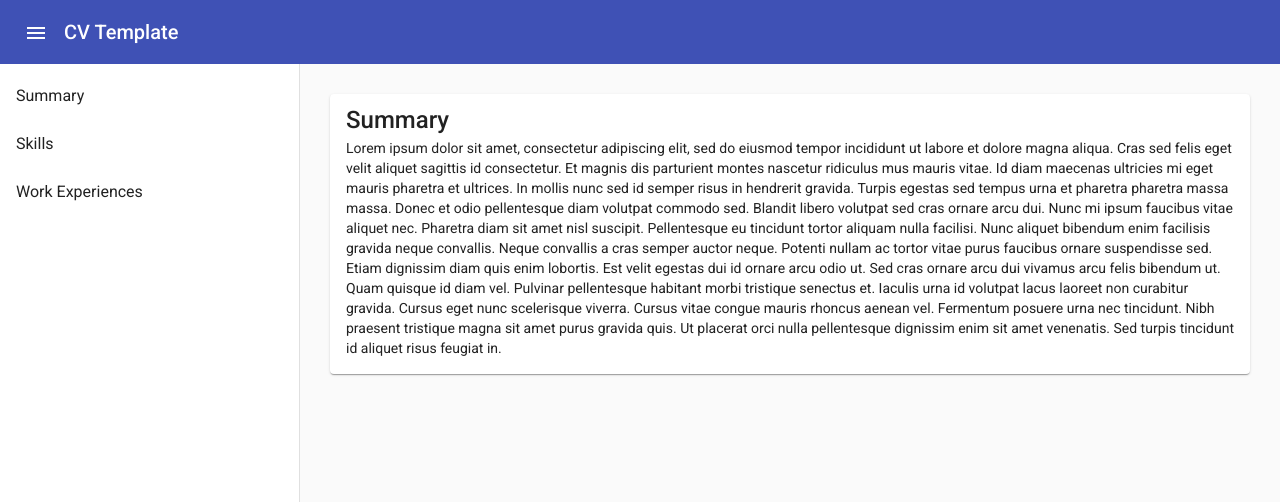
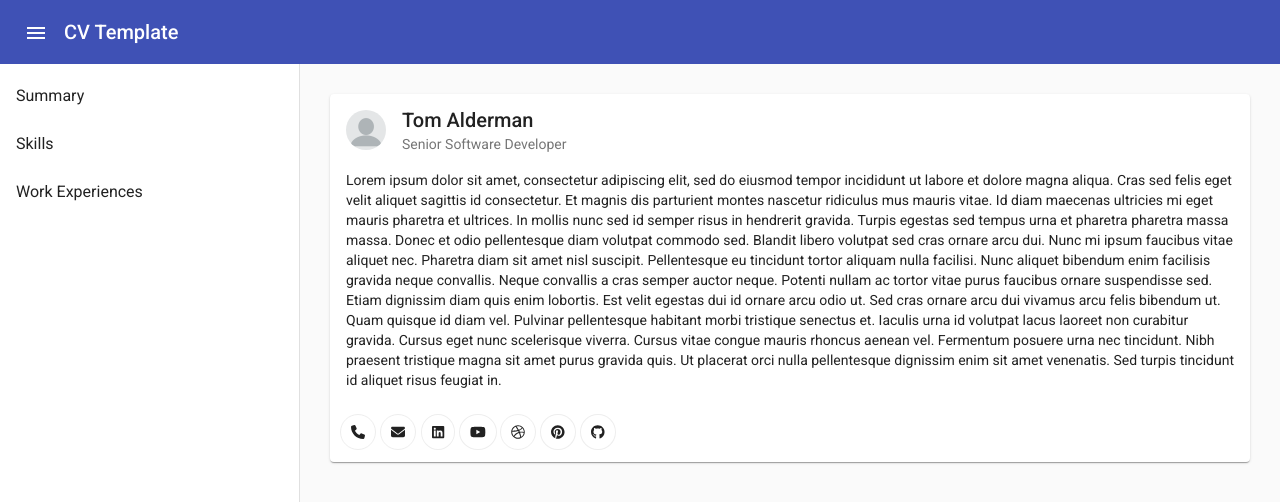
Before and after one commit to amir-nejad/cv-template, an Angular app: page /summary in a window 1280 px wide. Shown: the top 502 px of the page. Built offline with nearby package versions, Linux system fonts and the light colour scheme.

Commit message:
Summary componennt completed.

```diff
--- a/package.json
+++ b/package.json
@@ -20,6 +20,11 @@
     "@angular/platform-browser": "^14.2.0",
     "@angular/platform-browser-dynamic": "^14.2.0",
     "@angular/router": "^14.2.0",
+    "@fortawesome/angular-fontawesome": "^0.11.1",
+    "@fortawesome/fontawesome-svg-core": "^6.2.0",
+    "@fortawesome/free-brands-svg-icons": "^6.2.0",
+    "@fortawesome/free-regular-svg-icons": "^6.2.0",
+    "@fortawesome/free-solid-svg-icons": "^6.2.0",
     "rxjs": "~7.5.0",
     "tslib": "^2.3.0",
     "zone.js": "~0.11.4"
--- a/src/app/summary/summary.component.html
+++ b/src/app/summary/summary.component.html
@@ -1,12 +1,74 @@
 <div class="container">
-  <mat-card class="">
-    <mat-card-title>
-      Summary
-    </mat-card-title>
+  <mat-card>
+    <mat-card-header>
+  <img mat-card-avatar class="rounded-circle" src="../../assets/images/profile.png" alt="profile">
+      <mat-card-title>
+        Tom Alderman
+      </mat-card-title>
+      <mat-card-subtitle>
+        Senior Software Developer
+      </mat-card-subtitle>
+    </mat-card-header>
     <mat-card-content>
-      Lorem ipsum dolor sit amet, consectetur adipiscing elit, sed do eiusmod tempor incididunt ut labore et dolore magna aliqua. Cras sed felis eget velit aliquet sagittis id consectetur. Et magnis dis parturient montes nascetur ridiculus mus mauris vitae. Id diam maecenas ultricies mi eget mauris pharetra et ultrices. In mollis nunc sed id semper risus in hendrerit gravida. Turpis egestas sed tempus urna et pharetra pharetra massa massa. Donec et odio pellentesque diam volutpat commodo sed. Blandit libero volutpat sed cras ornare arcu dui. Nunc mi ipsum faucibus vitae aliquet nec. Pharetra diam sit amet nisl suscipit. Pellentesque eu tincidunt tortor aliquam nulla facilisi. Nunc aliquet bibendum enim facilisis gravida neque convallis. Neque convallis a cras semper auctor neque. Potenti nullam ac tortor vitae purus faucibus ornare suspendisse sed.
+      Lorem ipsum dolor sit amet, consectetur adipiscing elit, sed do eiusmod tempor incididunt ut labore et dolore
+      magna aliqua. Cras sed felis eget velit aliquet sagittis id consectetur. Et magnis dis parturient montes nascetur
+      ridiculus mus mauris vitae. Id diam maecenas ultricies mi eget mauris pharetra et ultrices. In mollis nunc sed id
+      semper risus in hendrerit gravida. Turpis egestas sed tempus urna et pharetra pharetra massa massa. Donec et odio
+      pellentesque diam volutpat commodo sed. Blandit libero volutpat sed cras ornare arcu dui. Nunc mi ipsum faucibus
+      vitae aliquet nec. Pharetra diam sit amet nisl suscipit. Pellentesque eu tincidunt tortor aliquam nulla facilisi.
+      Nunc aliquet bibendum enim facilisis gravida neque convallis. Neque convallis a cras semper auctor neque. Potenti
+      nullam ac tortor vitae purus faucibus ornare suspendisse sed.
 
-      Etiam dignissim diam quis enim lobortis. Est velit egestas dui id ornare arcu odio ut. Sed cras ornare arcu dui vivamus arcu felis bibendum ut. Quam quisque id diam vel. Pulvinar pellentesque habitant morbi tristique senectus et. Iaculis urna id volutpat lacus laoreet non curabitur gravida. Cursus eget nunc scelerisque viverra. Cursus vitae congue mauris rhoncus aenean vel. Fermentum posuere urna nec tincidunt. Nibh praesent tristique magna sit amet purus gravida quis. Ut placerat orci nulla pellentesque dignissim enim sit amet venenatis. Sed turpis tincidunt id aliquet risus feugiat in.
+      Etiam dignissim diam quis enim lobortis. Est velit egestas dui id ornare arcu odio ut. Sed cras ornare arcu dui
+      vivamus arcu felis bibendum ut. Quam quisque id diam vel. Pulvinar pellentesque habitant morbi tristique senectus
+      et. Iaculis urna id volutpat lacus laoreet non curabitur gravida. Cursus eget nunc scelerisque viverra. Cursus
+      vitae congue mauris rhoncus aenean vel. Fermentum posuere urna nec tincidunt. Nibh praesent tristique magna sit
+      amet purus gravida quis. Ut placerat orci nulla pellentesque dignissim enim sit amet venenatis. Sed turpis
+      tincidunt id aliquet risus feugiat in.
     </mat-card-content>
+    <mat-card-actions>
+      <button type="button" title="Phone" mat-icon-button href="tel: +18483244555">
+        <fa-icon [icon]="faPhone"
+                 [border]="true"
+                 [classes]="['rounded-circle', 'padding-10px', 'social-icon']">
+        </fa-icon>
+      </button>
+      <button type="button" title="Email" mat-icon-button href="mailto: example@example.com">
+        <fa-icon [icon]="faEnvelope"
+                 [border]="true"
+                 [classes]="['rounded-circle', 'padding-10px']">
+        </fa-icon>
+      </button>
+      <button type="button" title="LinkedIn" mat-icon-button href="#">
+        <fa-icon [icon]="faLinkedin"
+                 [border]="true"
+                 [classes]="['rounded-circle', 'padding-10px']">
+        </fa-icon>
+      </button>
+      <button type="button" title="YouTube" mat-icon-button href="#">
+        <fa-icon [icon]="faYouTube"
+                 [border]="true"
+                 [classes]="['rounded-circle', 'padding-10px']">
+        </fa-icon>
+      </button>
+      <button type="button" title="Dribble" mat-icon-button href="#">
+        <fa-icon [icon]="faDribble"
+                 [border]="true"
+                 [classes]="['rounded-circle', 'padding-10px']">
+        </fa-icon>
+      </button>
+      <button type="button" title="Pinterest" mat-icon-button href="#">
+        <fa-icon [icon]="faPinterest"
+                 [border]="true"
+                 [classes]="['rounded-circle', 'padding-10px']">
+        </fa-icon>
+      </button>
+      <button type="button" title="Github" mat-icon-button href="#">
+        <fa-icon [icon]="faGithub"
+                 [border]="true"
+                 [classes]="['rounded-circle', 'padding-10px']">
+        </fa-icon>
+      </button>
+    </mat-card-actions>
   </mat-card>
 </div>
--- a/src/app/summary/summary.component.less
+++ b/src/app/summary/summary.component.less
@@ -0,0 +1,9 @@
+.social-item {
+  display: inline-flex;
+  align-items: center;
+}
+
+.social-icon:hover {
+  background-color: gray !important;
+  color: white !important;
+}
--- a/src/app/summary/summary.component.ts
+++ b/src/app/summary/summary.component.ts
@@ -1,4 +1,7 @@
 import { Component, OnInit } from '@angular/core';
+import { faEnvelope, faPhone } from '@fortawesome/free-solid-svg-icons';
+import { faInstagram, faLinkedin, faYoutube, faGithub, faDribbble, faPinterest } from '@fortawesome/free-brands-svg-icons';
+
 
 @Component({
   selector: 'app-summary',
@@ -6,6 +9,14 @@ import { Component, OnInit } from '@angular/core';
   styleUrls: ['./summary.component.less']
 })
 export class SummaryComponent implements OnInit {
+  faInstagram = faInstagram;
+  faLinkedin = faLinkedin;
+  faYouTube = faYoutube;
+  faEnvelope = faEnvelope;
+  faPhone = faPhone;
+  faDribble = faDribbble;
+  faPinterest = faPinterest;
+  faGithub = faGithub;
 
   constructor() { }
 
--- a/src/styles.less
+++ b/src/styles.less
@@ -25,3 +25,25 @@ body { margin: 0; font-family: Roboto, "Helvetica Neue", sans-serif; }
 .padding(10px);
 .padding(20px);
 .padding(30px);
+
+
+.text-center {
+  text-align: center !important;
+}
+
+.rounded {
+  border-radius: 10px;
+}
+
+.rounded-circle {
+  border-radius: 100%;
+}
+
+img.rounded-circle {
+  .rounded-circle();
+  object-fit: cover;
+}
+
+a {
+  text-decoration: none;
+}
```
Also changed, not shown: src/app/app.module.ts (+6 -1 lines), src/assets/images/profile.png (added), 1 other file (tests, documents, lock files or other folders).
